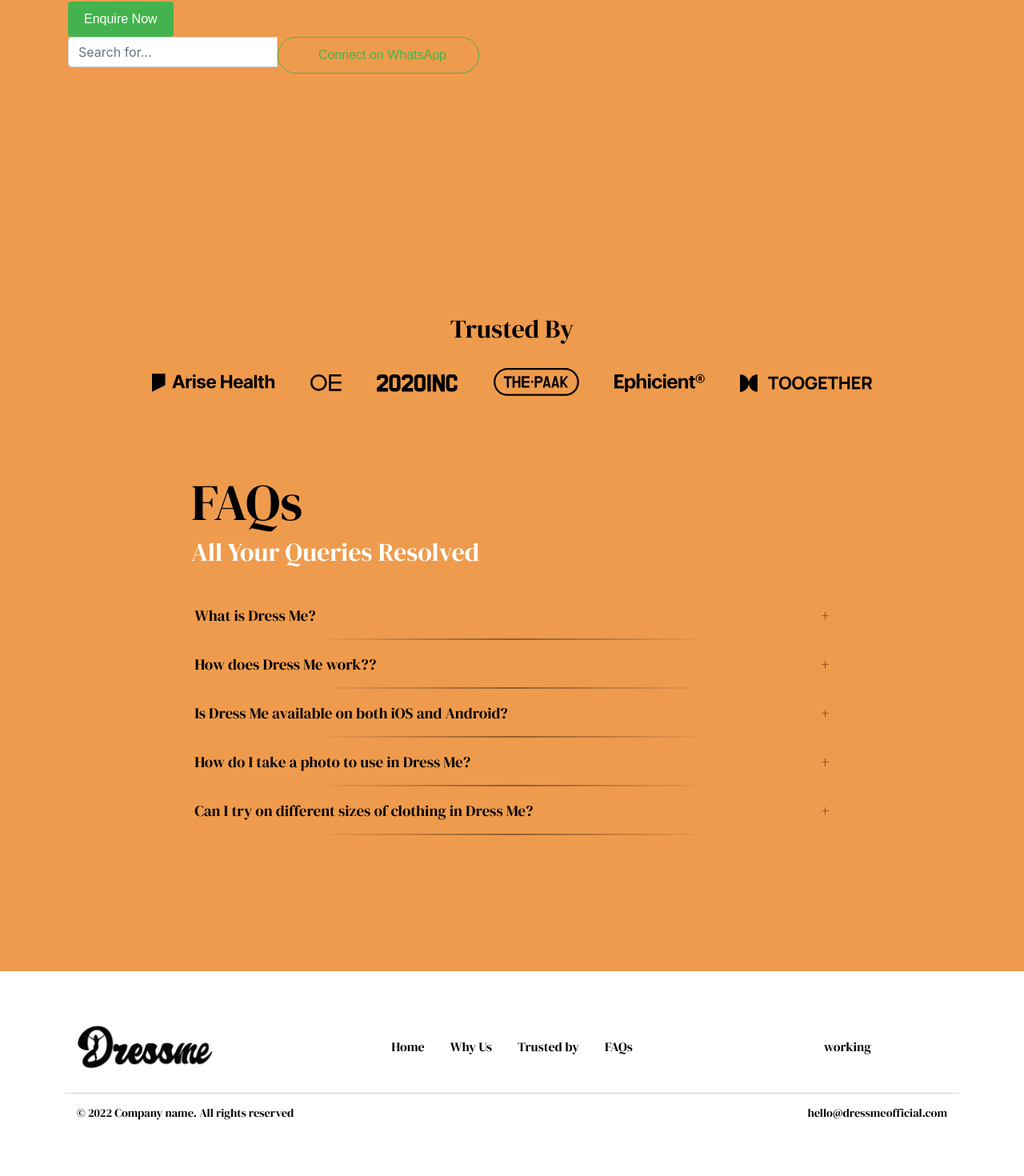
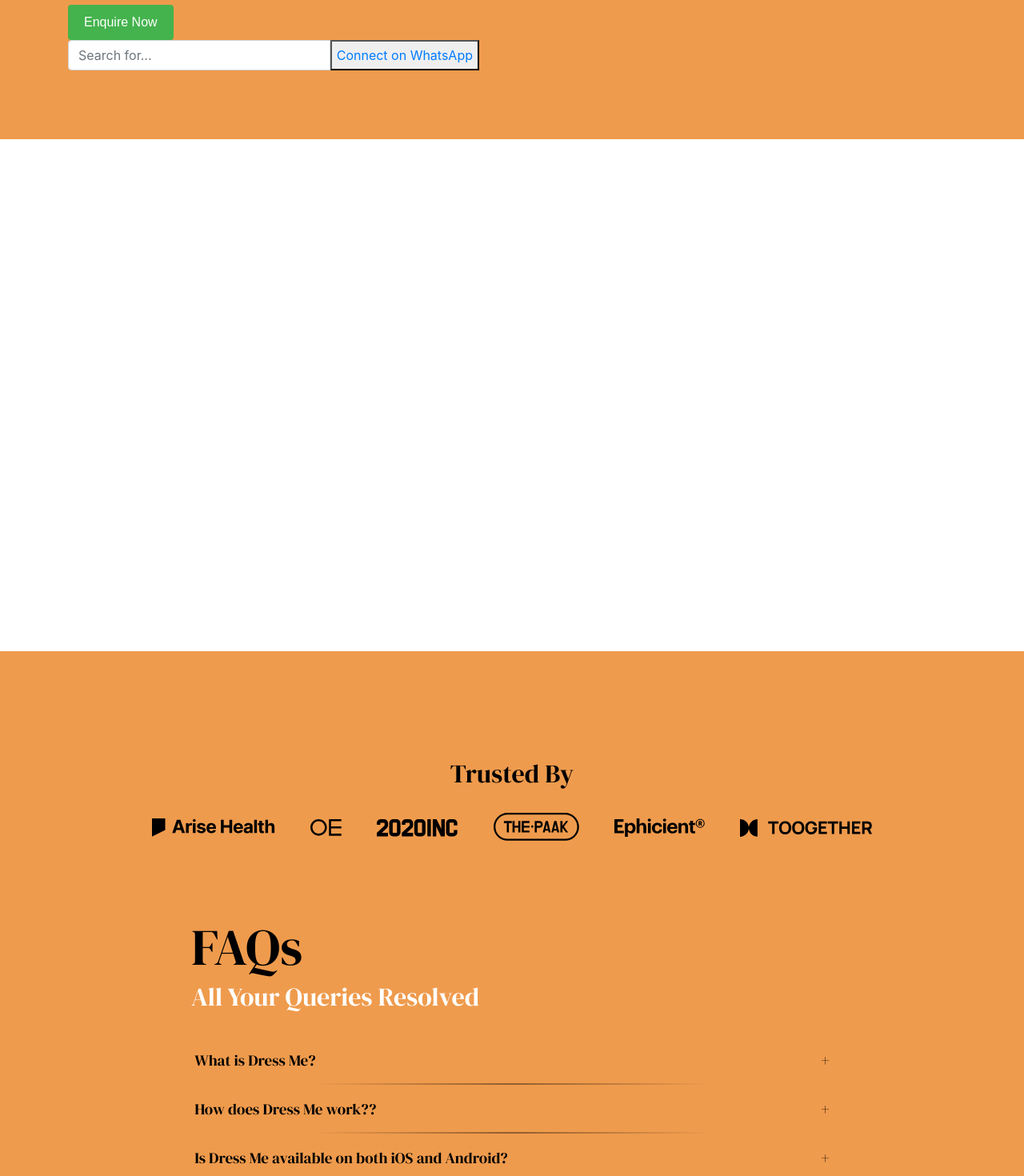
Before and after one commit to Dwarf-AI/dressmeofficial, a React (Create React App) app: page / in a window 1280 px wide. Shown: the part 602-2072 px from the top of the page at 80% size. Built offline with nearby package versions, Linux system fonts and the light colour scheme.

Commit message:
footer and accordian fixed

```diff
--- a/src/components/HeroSection/HeroSection.js
+++ b/src/components/HeroSection/HeroSection.js
@@ -18,10 +18,10 @@ function HeroSection(props) {
                 <button className="enquireBTN" onClick={scrollToContactForm}>
                   Enquire Now
                 </button>
-                <div class="input-group">
+                <div className="input-group">
                   <input
                     type="text"
-                    class="form-control"
+                    className="form-control"
                     placeholder="Search for..."
                   />
                   <button className="whatsappBTN">
@@ -30,9 +30,9 @@ function HeroSection(props) {
                       Connect on WhatsApp
                     </a>
                   </button>
-                  <span class="input-group-btn">
-                    <button class="btn btn-default" type="submit">
-                      <i class="fa fa-search"></i>
+                  <span className="input-group-btn">
+                    <button className="btn btn-default" type="submit">
+                      <i className="fa fa-search"></i>
                     </button>
                   </span>
                 </div>
--- a/src/components/HeroSection/HeroSection.scss
+++ b/src/components/HeroSection/HeroSection.scss
@@ -4,7 +4,6 @@
   display: flex;
   align-items: center;
   color: #fff;
-}
   .leftBox {
     margin: 20px auto;
     h1 {
@@ -37,22 +36,6 @@
         outline: none;
         margin-right: 30px;
       }
-    .whatsappBTN {
-      font-family: "Montserrat", sans-serif;
-      padding: 10px 40px;
-      background: transparent;
-      color: #44b34d;
-      border: 1px solid #44b34d;
-      border-radius: 41px;
-      cursor: pointer;
-      a {
-        font-family: "Montserrat", sans-serif;
-        color: #44b34d;
-        text-decoration: none;
-      }
-      .whatsappIcon {
-        margin-right: 10px;
-      }
     }
   }
 }
@@ -83,17 +66,6 @@
         cursor: pointer;
         margin-bottom: 20px;
       }
-      .whatsappBTN {
-        padding: 10px 40px;
-        background: transparent;
-        color: #44b34d;
-        border: 1px solid #44b34d;
-        border-radius: 41px;
-        cursor: pointer;
-        .whatsappIcon {
-          margin-right: 10px;
     }
   }
 }
-  }
-}
--- a/src/components/Testimonial/Testimonial.js
+++ b/src/components/Testimonial/Testimonial.js
@@ -35,7 +35,7 @@ const Testimonial = () => {
     <>
       <div className="testimonial-section">
         <div className="brand-slider py-5">
-          <h1 class="px-5  text-center">Trusted By</h1>
+          <h1 className="px-5  text-center">Trusted By</h1>
           <div className="container">
             <div className="brand-img-container">
               <div className="brand-img">
@@ -59,7 +59,7 @@ const Testimonial = () => {
             </div>
           </div>
         </div>
-        <div className="accordion">
+        <div className="accordion pb-5">
           <div className="container py-4 testimonial-title">
             <h1>FAQs</h1>
             <h2>All Your Queries Resolved</h2>
--- a/src/components/Testimonial/Testimonial.scss
+++ b/src/components/Testimonial/Testimonial.scss
@@ -3,7 +3,7 @@
   flex-direction: column;
   justify-content: center;
   align-items: center;
-  min-height: 130vh;
+  min-height: 115vh;
   background-color: #ef9b4d;
   font-family: "DM Serif Display", sans-serif;
   color: #000;
--- /dev/null
+++ b/src/components/featureSection/FeatureSection.js
@@ -0,0 +1,12 @@
+import React from "react";
+import "./FeatureSection.scss";
+
+const FeatureSection = () => {
+  return (
+    <>
+      <div className="featureSection">sds</div>
+    </>
+  );
+};
+
+export default FeatureSection;
--- /dev/null
+++ b/src/components/featureSection/FeatureSection.scss
@@ -0,0 +1,7 @@
+.featureSection {
+  background-color: #ffffff;
+  min-height: 80vh;
+  display: flex;
+  align-items: center;
+  color: #fff;
+}
--- a/src/components/footer/Footer.js
+++ b/src/components/footer/Footer.js
@@ -5,117 +5,63 @@ import NavLogo from "./../../assets/Logo.png";
 function Footer() {
   return (
     <>
-      <div class="footer px-5  ">
-        <div class="container-fluid px-5 ">
-          <div class="row py-4">
-            <div class="my-auto text-left col-md-3">
-              <a
-                href="https://play.google.com/store/apps/details?id=com.bizsomia"
-                target="_blank"
-              >
+      <div className="footer px-5  ">
+        <div className="container-fluid px-5 ">
+          <div className="row  py-4">
+            <div className="my-auto text-left col-md-3">
+              <a href="#">
                 <img
                   src={NavLogo}
                   width="170px"
-                  class="rounded img-fluid"
+                  className="rounded img-fluid"
                   alt=""
                 />
               </a>
             </div>
-            <div class="my-3 text-center col-md-6">
-              <div class="text-center">
-                <ul class="nav justify-content-center footer-links">
-                  <li class="nav-item">
-                    <a class="nav-link" href="#" target="_blank">
+            <div className="my-3 text-center col-md-6">
+              <div className="text-center">
+                <ul className="nav justify-content-center footer-links">
+                  <li className="nav-item">
+                    <a className="nav-link" href="#" target="_blank">
                       Home
                     </a>
                   </li>
-                  <li class="nav-item">
-                    <a class="nav-link" href="#" target="_blank">
+                  <li className="nav-item">
+                    <a className="nav-link" href="#" target="_blank">
                       Why Us
                     </a>
                   </li>
-                  <li class="nav-item">
-                    <a
-                      class="nav-link"
-                      href="communityguidelines.html"
-                      target="_blank"
-                    >
+                  <li className="nav-item">
+                    <a className="nav-link" href="#">
                       Trusted by
                     </a>
                   </li>
-                  <li class="nav-item">
-                    <a class="nav-link" href="#" target="_blank">
+                  <li className="nav-item">
+                    <a className="nav-link" href="#">
                       FAQs
                     </a>
                   </li>
                 </ul>
               </div>
             </div>
-            <hr class="clearfix w-100 d-md-none" />
-            <div class="my-3 text-center col-md-3">
-              <a class="nav-link" href="#">
-                working
+            <hr className="clearfix w-100 d-md-none" />
+            <div className="my-3 text-center col-md-3">
+              <a className="nav-link" href="#">
+                working on it
               </a>
             </div>
           </div>
           <div className="row footer-lower">
-            <div class=" col-md-6 py-3 text-left ">
+            <div className=" col-md-6 py-3 text-left ">
               © 2022 Company name. All rights reserved
             </div>
-            <div class=" col-md-6 py-3  text-right">
+            <div className=" col-md-6 py-3  text-right">
               hello@dressmeofficial.com
             </div>
           </div>
         </div>
       </div>
     </>
-
-    /* <div className="footer">
-      <div className="container">
-        <div className="row mainFooter">
-          <div className="col-lg-6 col-md-6 col-12">
-            <div className="leftFooterBox">
-              <div className="imageBox">
-                <img className="footerLogo" src={FooterLogo} alt="" />
-              </div>
-              <h2>
-                We are known for high quality services worldwide. We are simply
-                the best you can find.
-              </h2>
-            </div>
-          </div>
-          <div className="col-lg-2 col-md-6 col-12 d-flex align-items-center justify-content-center">
-            <div className="middleFooterBox"></div>
-          </div>
-          <div className="col-lg-4 col-md-8 col-12">
-            <div className="rightFooterBox">
-              <h2>Contact</h2>
-              <div className="footerContactBox">
-                <div className="footerContact">
-                  <div className="text">
-                    &works SECTOR - 15A, FIRST FLOOR, NEELAM AJRONDA CHOWK METRO
-                    STATION, Faridabad, Haryana 121007
-                  </div>
-                </div>
-                <div className="footerContact">
-                  <div className="text">
-                    +91 8587836880
-                    <br />
-                    +91 89508 08939
-                  </div>
-                </div>
-                <div className="footerContact">
-                  <div className="text">vaibhav.nandwani@dwarf-ai.com</div>
-                </div>
-              </div>
-            </div>
-          </div>
-        </div>
-        <h2 className="text-center">
-          © Copyright 2022 · Dwarf-AI All rights reserved{" "}
-        </h2>
-      </div>
-    </div> */
   );
 }
 
--- a/src/components/footer/Footer.scss
+++ b/src/components/footer/Footer.scss
@@ -1,7 +1,7 @@
 .footer {
   display: flex;
   flex-direction: column;
-  justify-content: center;
+  justify-content: space-around;
   min-height: 30vh;
   color: #ffffff;
   font-family: "DM Serif Display", sans-serif;
--- a/src/components/navbar/Navbar.js
+++ b/src/components/navbar/Navbar.js
@@ -8,10 +8,7 @@ function Navbar(props) {
     const projects = document.getElementById("projects");
     projects.scrollIntoView({ behavior: "smooth", block: "center" });
   };
-  const scrollToContactForm = () => {
-    const contactForm = document.getElementById("contactForm");
-    contactForm.scrollIntoView({ behavior: "smooth", block: "center" });
-  };
+
   return (
     <div>
       <nav className="navbar navbar-dark navbar-expand-lg navbar-main">
--- a/src/pages/Home.js
+++ b/src/pages/Home.js
@@ -4,6 +4,7 @@ import Footer from "../components/footer/Footer";
 import HeroSection from "../components/HeroSection/HeroSection";
 import HeroSectionImage from "../assets/Logo.png";
 import Testimonial from "../components/Testimonial/Testimonial";
+import FeatureSection from "../components/featureSection/FeatureSection";
 
 const Home = () => {
   const navbar = {
@@ -26,6 +27,7 @@ const Home = () => {
     <>
       <Navbar navbar={navbar} />
       <HeroSection heroSection={heroSection} />
+      <FeatureSection />
       <Testimonial />
       <Footer />
     </>
```
Lines whose indentation alone changed are shown as unchanged.
